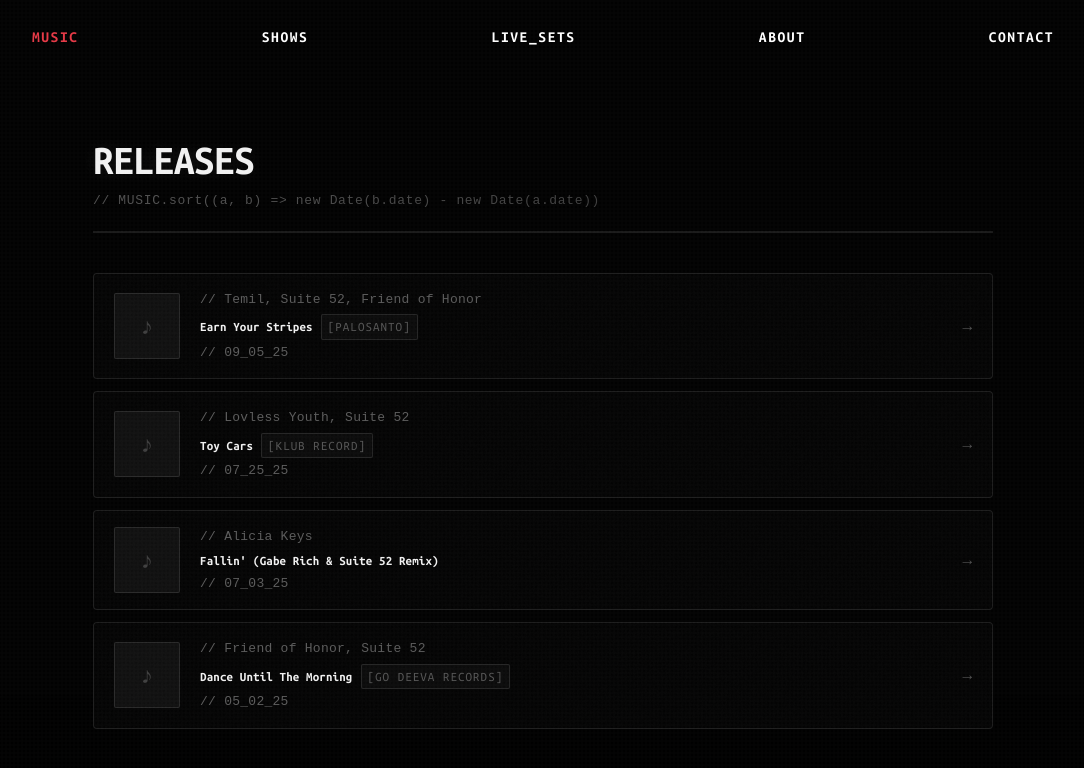
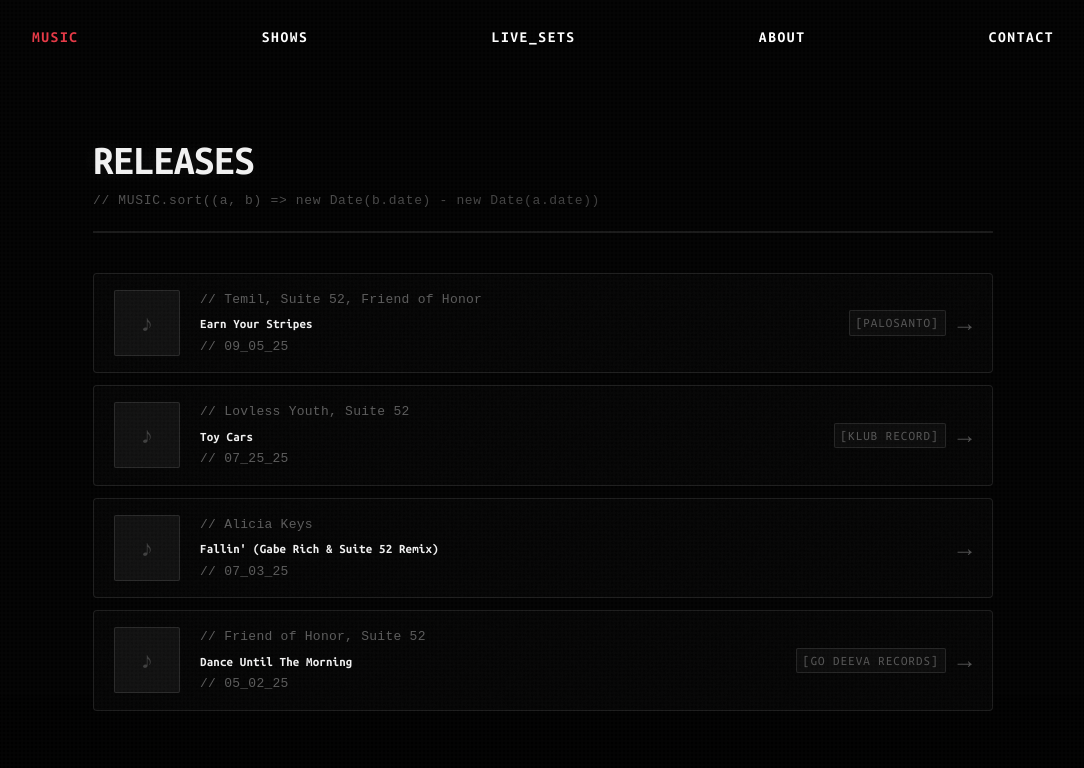
Before and after one commit to sptraynor2001-create/suite-52-website, a React (Vite) app: page / in a window 1280 px wide. Both pictures are taken after a click on the button "MUSIC". Shown: the top 768 px of the page, without its empty margins (97-1181 px from the left). Built offline with nearby package versions, Linux system fonts and the light colour scheme.

Commit message:
Move label badge to right side next to larger arrow icon

```diff
--- a/src/shared/components/molecules/ReleaseCard.tsx
+++ b/src/shared/components/molecules/ReleaseCard.tsx
@@ -92,37 +92,15 @@
             // {release.artists}
           </div>
 
-          {/* Row 2: Song title and label */}
+          {/* Row 2: Song title */}
           <div style={{
-            display: 'flex',
-            alignItems: 'center',
-            gap: '8px',
+            color: 'rgba(255, 255, 255, 0.95)',
+            fontSize: '13px',
+            fontWeight: '700',
+            letterSpacing: '0.01em',
             marginTop: '2px',
           }}>
-            <span style={{
-              color: 'rgba(255, 255, 255, 0.95)',
-              fontSize: '13px',
-              fontWeight: '700',
-              letterSpacing: '0.01em',
-            }}>
-              {release.title}
-            </span>
-
-            {release.label && (
-              <span style={{
-                color: 'rgba(255, 255, 255, 0.3)',
-                fontSize: '13px',
-                fontWeight: '500',
-                letterSpacing: '0.08em',
-                textTransform: 'uppercase',
-                padding: '2px 6px',
-                backgroundColor: 'rgba(255, 255, 255, 0.03)',
-                border: '1px solid rgba(255, 255, 255, 0.1)',
-                borderRadius: '2px',
-              }}>
-                [{release.label}]
-              </span>
-            )}
+            {release.title}
           </div>
 
           {/* Row 3: Release Date */}
@@ -137,14 +115,31 @@
           </div>
         </div>
 
-        {/* Arrow indicator */}
+        {/* Right section - Label badge and arrow */}
         <div style={{
           display: 'flex',
           alignItems: 'center',
+          gap: '12px',
         }}>
+          {release.label && (
+            <span style={{
+              color: 'rgba(255, 255, 255, 0.3)',
+              fontSize: '13px',
+              fontWeight: '500',
+              letterSpacing: '0.08em',
+              textTransform: 'uppercase',
+              padding: '2px 6px',
+              backgroundColor: 'rgba(255, 255, 255, 0.03)',
+              border: '1px solid rgba(255, 255, 255, 0.1)',
+              borderRadius: '2px',
+            }}>
+              [{release.label}]
+            </span>
+          )}
+
           <span style={{
             color: 'rgba(255, 255, 255, 0.3)',
-            fontSize: '16px',
+            fontSize: '24px',
             transition: 'transform 0.2s ease',
           }}>
             →
```
